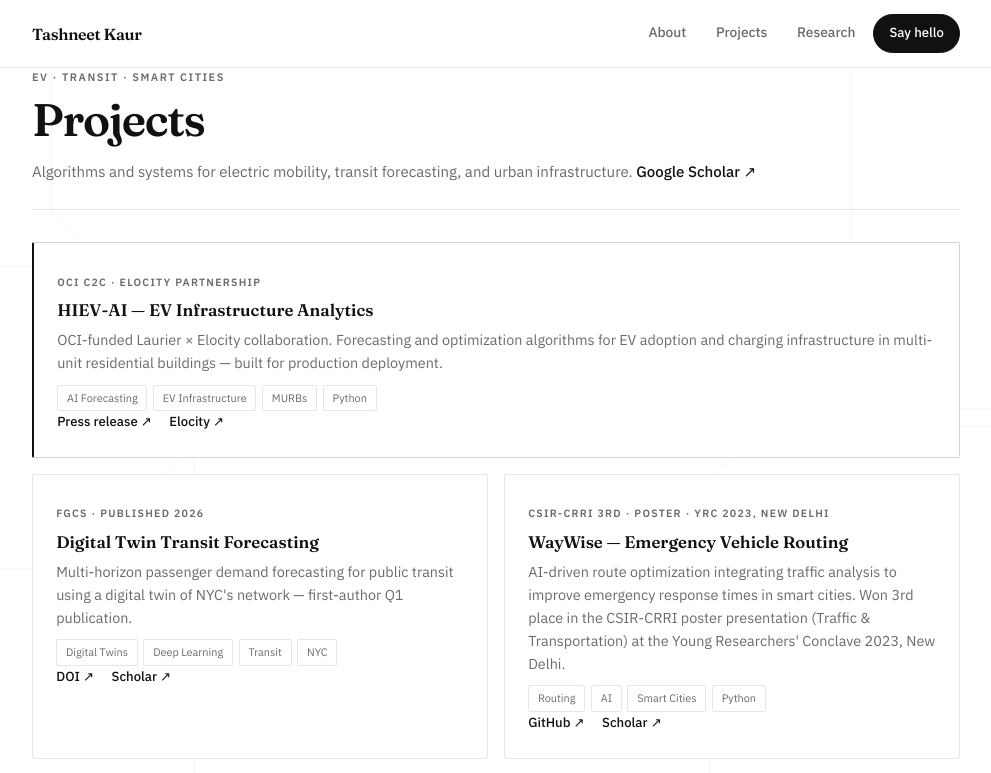
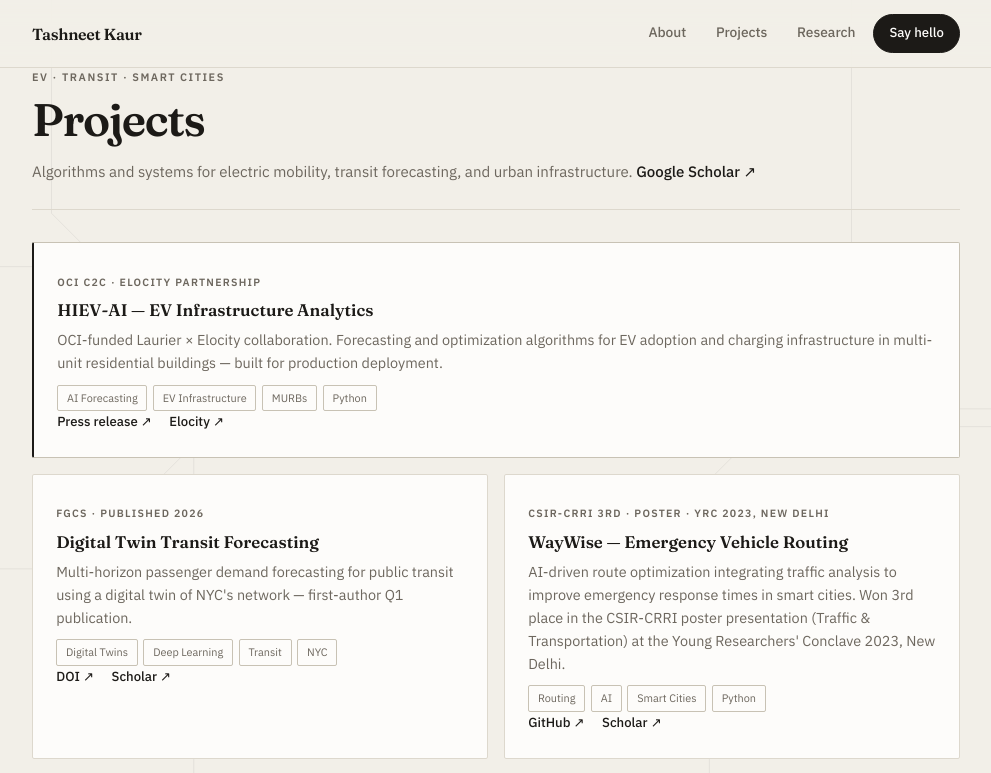
Before and after one commit to Tashneet-30/Tashneet-, a Next.js app: page /projects in a window 1280 px wide. Shown: the top 773 px of the page, without its empty margins (144-1135 px from the left). Built offline with nearby package versions, Linux system fonts and the light colour scheme.

Commit message:
Replace white canvas with warm sand palette
Swap the pure white background for a warm sand tone with off-white card
surfaces so panels lift off the canvas without shadows. Shift text and
borders to warm neutrals to match.

Co-authored-by: Tashneet Kaur  <Tashneet-30@users.noreply.github.com>

```diff
--- a/app/globals.css
+++ b/app/globals.css
@@ -1,22 +1,22 @@
 :root {
-  --bg: #ffffff;
-  --bg-soft: #f6f6f6;
-  --bg-card: #ffffff;
-  --text: #111111;
-  --text-muted: #6b6b6b;
-  --accent: #111111;
+  --bg: #f2efe8;
+  --bg-soft: #e9e5db;
+  --bg-card: #fdfcfa;
+  --text: #1c1a17;
+  --text-muted: #6d675e;
+  --accent: #1c1a17;
   --accent-hover: #000000;
-  --accent-light: #f0f0f0;
-  --accent-blue: #1a5fd0;
-  --accent-ev: #6b6b6b;
-  --accent-ai: #6b6b6b;
-  --accent-warm: #6b6b6b;
-  --border: #e6e6e6;
-  --border-strong: #d4d4d4;
+  --accent-light: #e9e5db;
+  --accent-blue: #1c1a17;
+  --accent-ev: #6d675e;
+  --accent-ai: #6d675e;
+  --accent-warm: #6d675e;
+  --border: #ddd8cd;
+  --border-strong: #c8c2b4;
   --shadow: none;
   --shadow-lg: none;
   --gradient-brand: linear-gradient(135deg, #111111 0%, #111111 100%);
-  --gradient-surface: #ffffff;
+  --gradient-surface: #fdfcfa;
   --max-width: 42rem;
   --max-wide: 58rem;
   --font-display: var(--font-display), Georgia, serif;
@@ -36,7 +36,7 @@ html {
 body {
   margin: 0;
   min-height: 100vh;
-  background: #ffffff;
+  background: var(--bg);
   color: var(--text);
   font-family: var(--font-body);
   font-size: 1rem;
@@ -44,7 +44,7 @@ body {
   -webkit-font-smoothing: antialiased;
 }
 
-/* Mobility backdrop — hairline transit lines on white */
+/* Mobility backdrop — hairline transit lines */
 .mobility-backdrop {
   position: fixed;
   inset: 0;
@@ -87,7 +87,7 @@ a:hover {
   top: 0;
   z-index: 100;
   padding: 0.9rem 0;
-  background: rgba(255, 255, 255, 0.9);
+  background: rgba(242, 239, 232, 0.88);
   backdrop-filter: blur(12px);
   border-bottom: 1px solid var(--border);
 }
@@ -145,14 +145,14 @@ a:hover {
   font-size: 0.82rem;
   font-weight: 500;
   text-decoration: none;
-  color: #ffffff !important;
+  color: var(--bg-card) !important;
   background: var(--text);
   border: 1px solid var(--text);
   transition: background 0.15s ease, color 0.15s ease;
 }
 
 .nav-cta:hover {
-  background: #ffffff;
+  background: transparent;
   color: var(--text) !important;
 }
 
@@ -190,7 +190,7 @@ a:hover {
   padding: 0;
   border-radius: 2px;
   border: 1px solid var(--border);
-  background: #ffffff;
+  background: var(--bg-card);
 }
 
 .profile-photo__img {
@@ -362,7 +362,7 @@ a:hover {
   text-decoration: none;
   color: var(--text-muted);
   border: 1px solid var(--border-strong);
-  background: #ffffff;
+  background: var(--bg-card);
   transition: border-color 0.15s ease, color 0.15s ease;
 }
 
@@ -373,19 +373,19 @@ a:hover {
 
 .hero-cta--primary {
   background: var(--text);
-  color: #ffffff !important;
+  color: var(--bg-card) !important;
   border-color: var(--text);
 }
 
 .hero-cta--primary:hover {
-  background: #ffffff;
+  background: transparent;
   color: var(--text) !important;
 }
 
 /* Section cards — shared highlight panel */
 .section-card {
   position: relative;
-  background: #ffffff;
+  background: transparent;
   border: none;
   border-top: 1px solid var(--border);
   border-radius: 0;
@@ -481,7 +481,7 @@ a:hover {
 }
 
 .recognition-card {
-  background: #ffffff;
+  background: var(--bg-card);
   border: 1px solid var(--border);
   border-radius: 2px;
   padding: 1.05rem 1.15rem;
@@ -512,7 +512,7 @@ a:hover {
   margin: 2.5rem 0;
   padding: 2rem 0 0;
   border-radius: 0;
-  background: #ffffff;
+  background: transparent;
   border: none;
   border-top: 1px solid var(--border);
   box-shadow: none;
@@ -548,18 +548,18 @@ a:hover {
   font-weight: 500;
   text-decoration: none;
   background: var(--text);
-  color: #ffffff !important;
+  color: var(--bg-card) !important;
   border: 1px solid var(--text);
   transition: background 0.15s ease, color 0.15s ease;
 }
 
 .social-chip:hover {
-  background: #ffffff;
+  background: transparent;
   color: var(--text) !important;
 }
 
 .social-chip--outline {
-  background: #ffffff;
+  background: var(--bg-card);
   color: var(--text) !important;
   border: 1px solid var(--border-strong);
 }
@@ -686,7 +686,7 @@ a:hover {
 .bento-card__inner {
   height: 100%;
   padding: 1.4rem 1.45rem;
-  background: #ffffff;
+  background: var(--bg-card);
   border: 1px solid var(--border);
   border-radius: 2px;
   transition: border-color 0.2s ease;
@@ -701,7 +701,7 @@ a:hover {
 }
 
 .bento-card--featured .bento-card__inner {
-  background: #ffffff;
+  background: var(--bg-card);
   border-color: var(--border-strong);
   border-left: 2px solid var(--text);
 }
@@ -787,15 +787,15 @@ a:hover {
   font-size: 0.68rem;
   padding: 0.18rem 0.55rem;
   border-radius: 2px;
-  background: #ffffff;
+  background: transparent;
   color: var(--text-muted);
-  border: 1px solid var(--border);
+  border: 1px solid var(--border-strong);
 }
 
 .thesis-note {
   margin-top: 2rem;
   padding: 1.45rem 1.55rem;
-  background: #ffffff;
+  background: var(--bg-card);
   border: 1px solid var(--border);
   border-radius: 2px;
   border-left: 2px solid var(--text);
@@ -829,7 +829,7 @@ a:hover {
   border-top: 1px solid var(--border);
   padding: 1.25rem 0 2rem;
   margin-top: 1rem;
-  background: #ffffff;
+  background: transparent;
 }
 
 .footer-inner {
--- a/components/mobility-backdrop.tsx
+++ b/components/mobility-backdrop.tsx
@@ -8,7 +8,7 @@ export function MobilityBackdrop() {
         xmlns="http://www.w3.org/2000/svg"
       >
         {/* Transit route lines — single hairline weight */}
-        <g fill="none" stroke="#111111" strokeWidth="1" strokeOpacity="0.05">
+        <g fill="none" stroke="#1c1a17" strokeWidth="1" strokeOpacity="0.07">
           <path d="M-60 300 H360 L520 460 H1500" />
           <path d="M-60 640 H240 L400 480 H1500" />
           <path d="M220 -60 V240 L380 400 V960" />
@@ -16,7 +16,7 @@ export function MobilityBackdrop() {
         </g>
 
         {/* Route stops */}
-        <g fill="#111111" fillOpacity="0.07">
+        <g fill="#1c1a17" fillOpacity="0.1">
           {[
             [360, 300],
             [520, 460],
```
